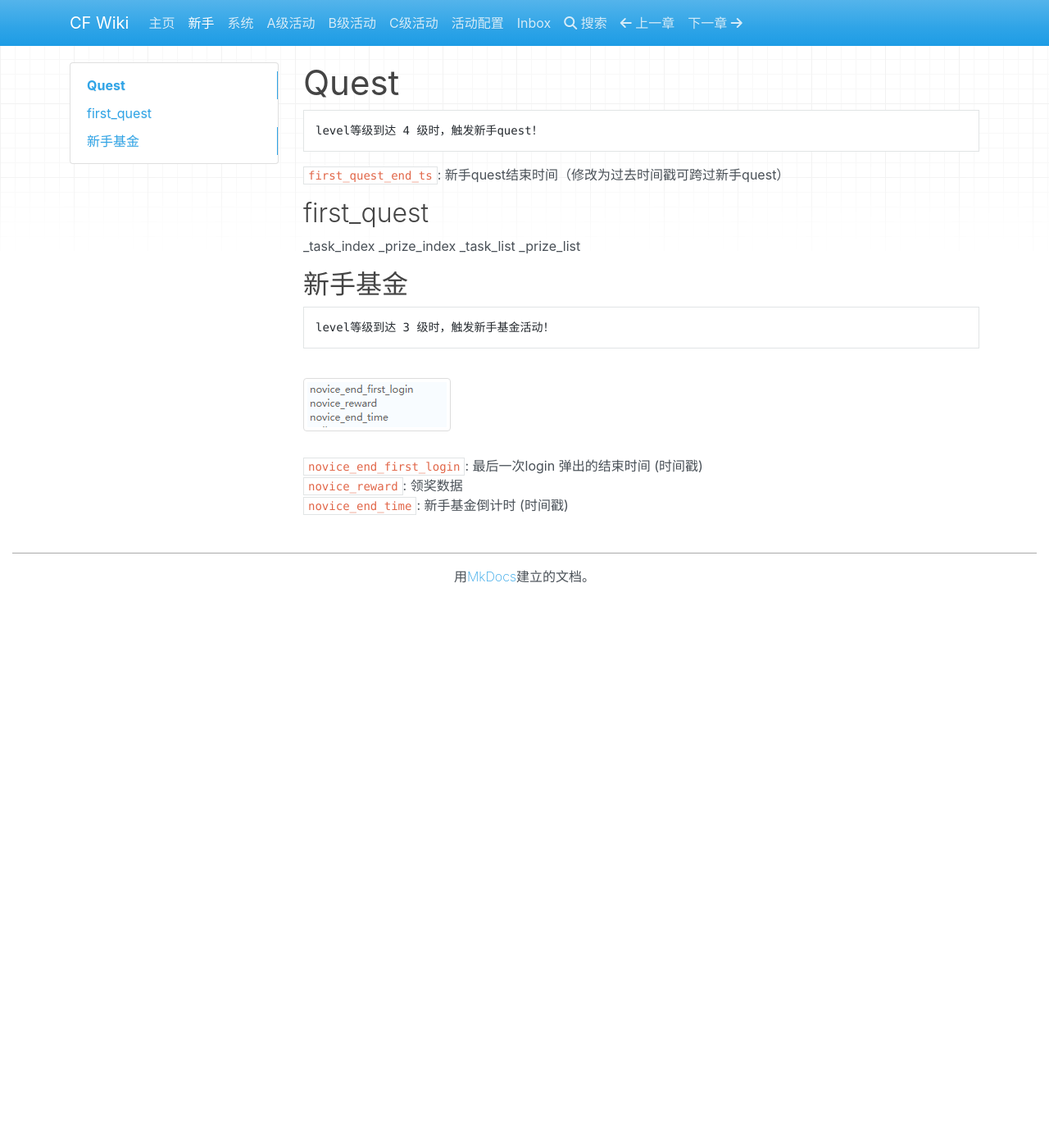
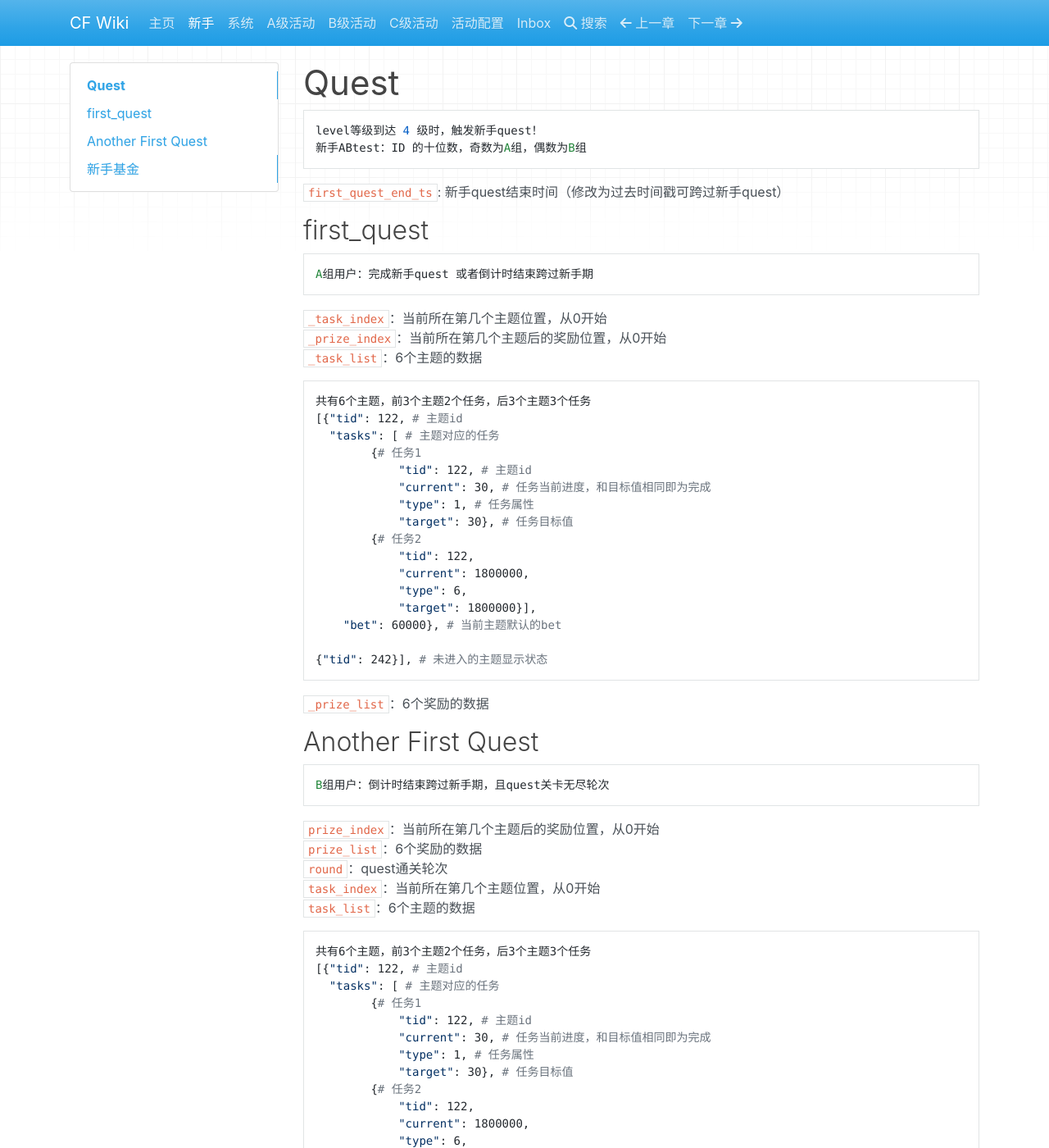
Before and after one commit to Xuxiaolei0317/CF-wiki, an MkDocs documentation site: the page built from docs/quest.md, in a window 1280 px wide and 1400 px high. Shown: the whole window at 82% size. Built offline with MkDocs 1.6.1, drawn with Linux system fonts in a browser that asks for light colours; nearby versions of some CDN libraries; a script that is not in the unit is left out; some of the changed text lies outside the part shown.

```diff
--- a/docs/quest.md
+++ b/docs/quest.md
@@ -1,15 +1,63 @@
 # Quest
 
     level等级到达 4 级时，触发新手quest！
+    新手ABtest：ID 的十位数，奇数为A组，偶数为B组
 
 `first_quest_end_ts`: 新手quest结束时间（修改为过去时间戳可跨过新手quest）
 
 ## first_quest
-_task_index
-_prize_index
-_task_list
-_prize_list
 
+    A组用户：完成新手quest 或者倒计时结束跨过新手期
+
+`_task_index`：当前所在第几个主题位置，从0开始<br>
+`_prize_index`：当前所在第几个主题后的奖励位置，从0开始<br>
+`_task_list`：6个主题的数据<br>
+
+    共有6个主题，前3个主题2个任务，后3个主题3个任务
+    [{"tid": 122, # 主题id
+      "tasks": [ # 主题对应的任务
+            {# 任务1
+                "tid": 122, # 主题id
+                "current": 30, # 任务当前进度，和目标值相同即为完成
+                "type": 1, # 任务属性
+                "target": 30}, # 任务目标值
+            {# 任务2
+                "tid": 122,
+                "current": 1800000,
+                "type": 6,
+                "target": 1800000}],
+        "bet": 60000}, # 当前主题默认的bet
+
+    {"tid": 242}], # 未进入的主题显示状态
+
+`_prize_list`：6个奖励的数据<br>
+
+## Another First Quest
+
+    B组用户：倒计时结束跨过新手期，且quest关卡无尽轮次
+
+`prize_index`：当前所在第几个主题后的奖励位置，从0开始<br>
+`prize_list`：6个奖励的数据<br>
+`round`：quest通关轮次<br>
+`task_index`：当前所在第几个主题位置，从0开始<br>
+`task_list`：6个主题的数据<br>
+
+    共有6个主题，前3个主题2个任务，后3个主题3个任务
+    [{"tid": 122, # 主题id
+      "tasks": [ # 主题对应的任务
+            {# 任务1
+                "tid": 122, # 主题id
+                "current": 30, # 任务当前进度，和目标值相同即为完成
+                "type": 1, # 任务属性
+                "target": 30}, # 任务目标值
+            {# 任务2
+                "tid": 122,
+                "current": 1800000,
+                "type": 6,
+                "target": 1800000}],
+        "bet": 60000}, # 当前主题默认的bet
+
+    {"tid": 242}], # 未进入的主题显示状态
 ## 新手基金
 
     level等级到达 3 级时，触发新手基金活动！
```
Also changed, not shown: docs/A_Activity.md (+4 -4 lines), docs/System.md (+1 -2 lines), docs/index.md (+7 -7 lines).
